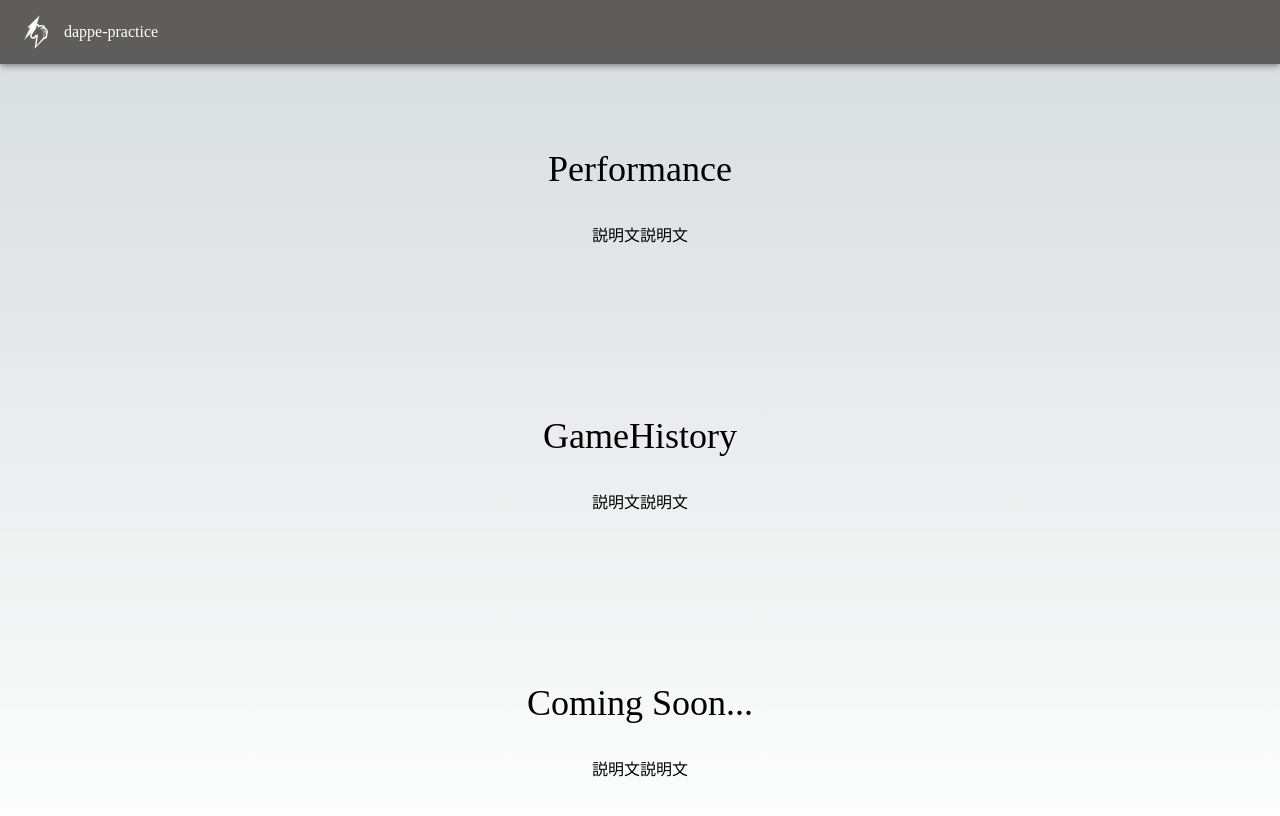
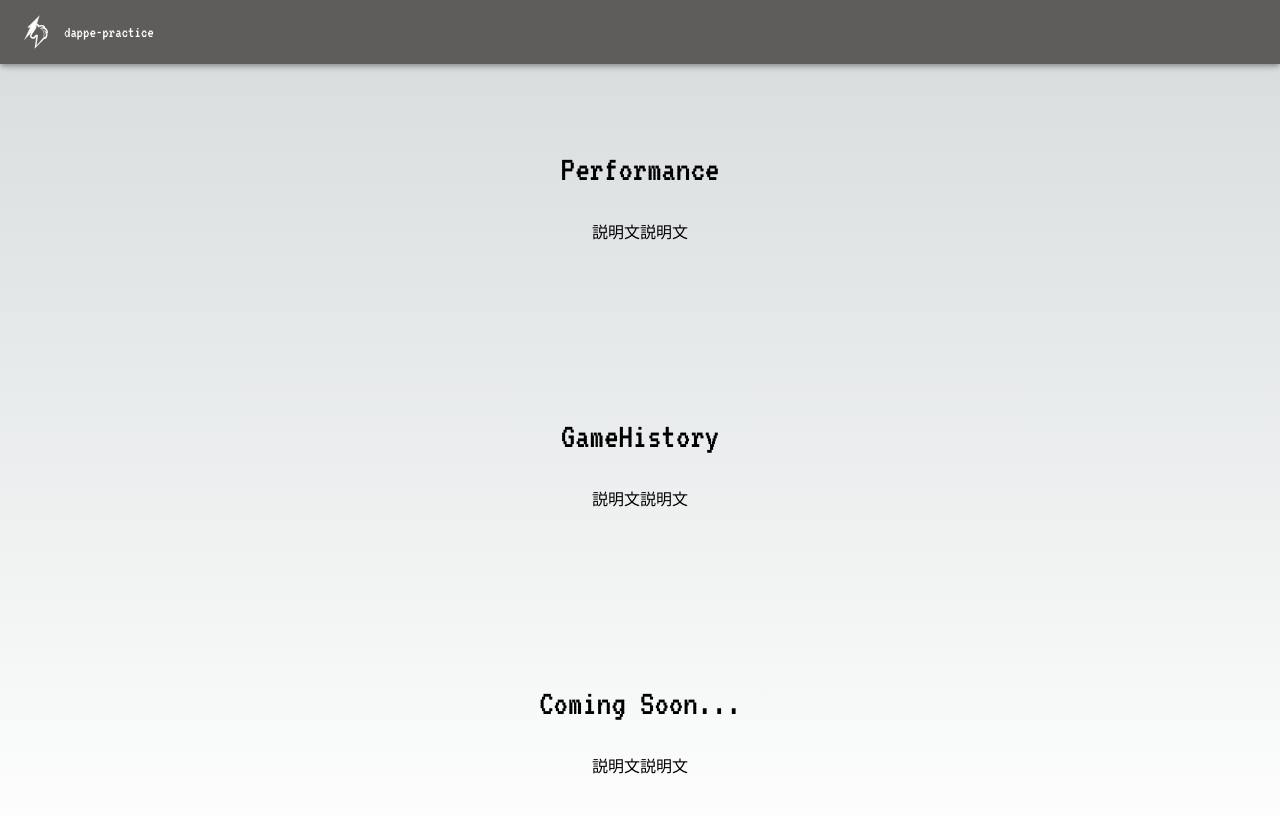
Before and after one commit to dappe0111/dappe-practice-next, a Next.js app: page / in a window 1280 px wide. Shown: the top 816 px of the page. Built offline with nearby package versions, Linux system fonts and the light colour scheme.

Commit message:
google-font追加

```diff
--- a/src/pages/_app.tsx
+++ b/src/pages/_app.tsx
@@ -1,6 +1,23 @@
 import "@/styles/globals.css";
 import type { AppProps } from "next/app";
+import Head from "next/head";
 
 export default function App({ Component, pageProps }: AppProps) {
-  return <Component {...pageProps} />;
+  return (
+    <>
+      <Head>
+        <title>{"dappe-practice"}</title>
+        <meta property="description" content="練習用ページです。" />
+        <meta property="og:title" content="dappe-practice" />
+        <meta property="og:description" content="練習用ページです。" />
+        <link rel="icon" href="/favicon.svg" />
+        <link rel="preconnect" href="https://fonts.googleapis.com" />
+        <link
+          href="https://fonts.googleapis.com/css2?family=VT323&display=swap"
+          rel="stylesheet"
+        ></link>
+      </Head>
+      <Component {...pageProps} />
+    </>
+  );
 }
--- a/src/styles/globals.css
+++ b/src/styles/globals.css
@@ -87,6 +87,7 @@ body {
 
 body {
   color: rgb(var(--foreground-rgb));
+  font-family: "VT323", monospace;
   background: linear-gradient(
       to bottom,
       transparent,
```
